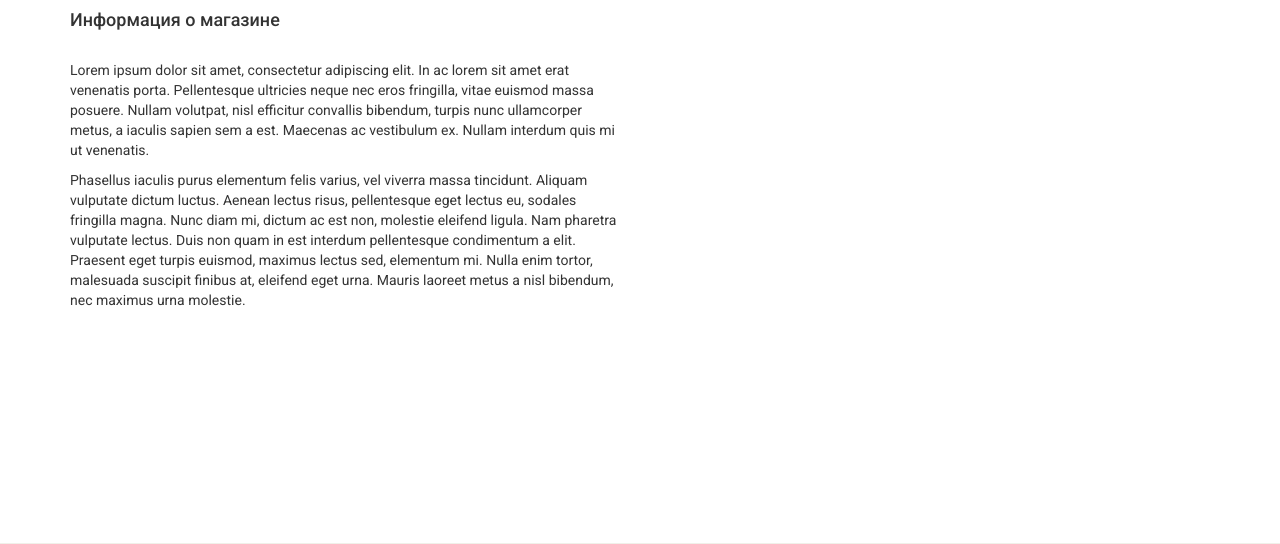
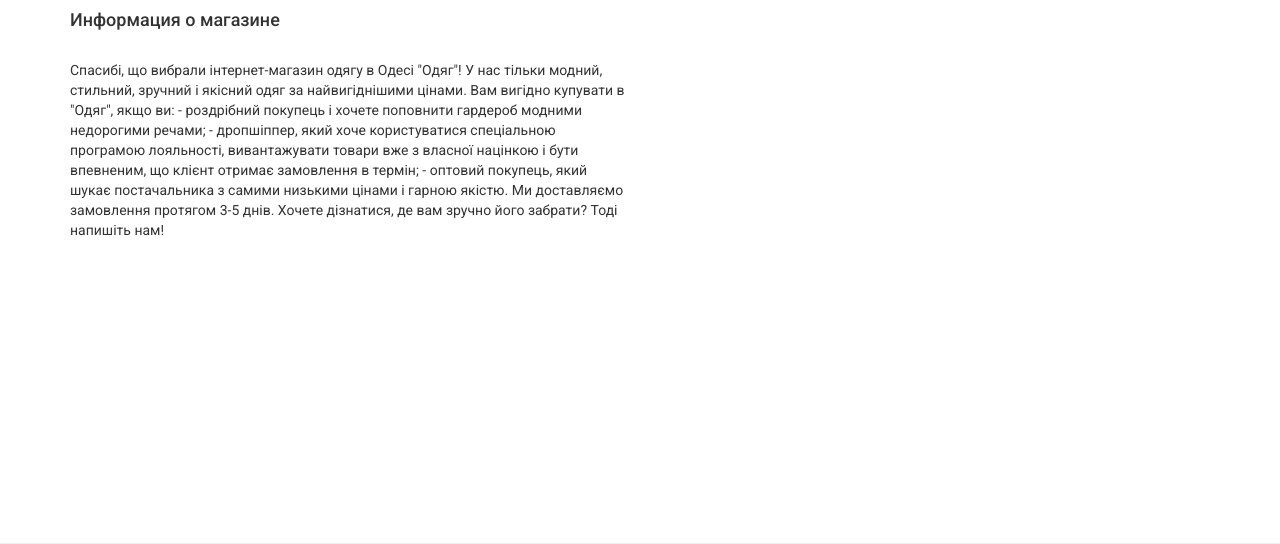
Before and after one commit to EugenGulak/shop, a PHP site: page /about in a window 1280 px wide. Shown: the part 207-751 px from the top of the page. Run offline with PHP 8.4, Linux system fonts and the light colour scheme; a stand-in replaces the project's code that opens the database connection; some libraries are stand-ins or nearby versions.

Commit message:
modified:   views/site/about.php

```diff
--- a/views/site/about.php
+++ b/views/site/about.php
@@ -9,22 +9,15 @@
 
                 <br/>
 
-                <p>Lorem ipsum dolor sit amet, consectetur adipiscing elit. In ac
-                    lorem sit amet erat venenatis porta. Pellentesque ultricies
-                    neque nec eros fringilla, vitae euismod massa posuere. Nullam
-                    volutpat, nisl efficitur convallis bibendum, turpis nunc
-                    ullamcorper metus, a iaculis sapien sem a est. Maecenas ac
-                    vestibulum ex. Nullam interdum quis mi ut venenatis. </p>
+                <p>
+                    Спасибі, що вибрали інтернет-магазин одягу в Одесі "Одяг"! У нас тільки модний, стильний, зручний і якісний одяг за найвигіднішими цінами.
 
-                <p>Phasellus iaculis purus elementum felis varius, vel viverra massa
-                    tincidunt. Aliquam vulputate dictum luctus. Aenean lectus
-                    risus, pellentesque eget lectus eu, sodales fringilla magna.
-                    Nunc diam mi, dictum ac est non, molestie eleifend ligula.
-                    Nam pharetra vulputate lectus. Duis non quam in est interdum
-                    pellentesque condimentum a elit. Praesent eget turpis euismod,
-                    maximus lectus sed, elementum mi. Nulla enim tortor, malesuada
-                    suscipit finibus at, eleifend eget urna. Mauris laoreet metus
-                    a nisl bibendum, nec maximus urna molestie.</p>
+                    Вам вигідно купувати в "Одяг", якщо ви:
+
+                    - роздрібний покупець і хочете поповнити гардероб модними недорогими речами;
+                    - дропшіппер, який хоче користуватися спеціальною програмою лояльності, вивантажувати товари вже з власної націнкою і бути впевненим, що клієнт отримає замовлення в термін;
+                    - оптовий покупець, який шукає постачальника з самими низькими цінами і гарною якістю.
+                    Ми доставляємо замовлення протягом 3-5 днів. Хочете дізнатися, де вам зручно його забрати? Тоді напишіть нам! </p>
             </div>
         </div>
     </div>
```
